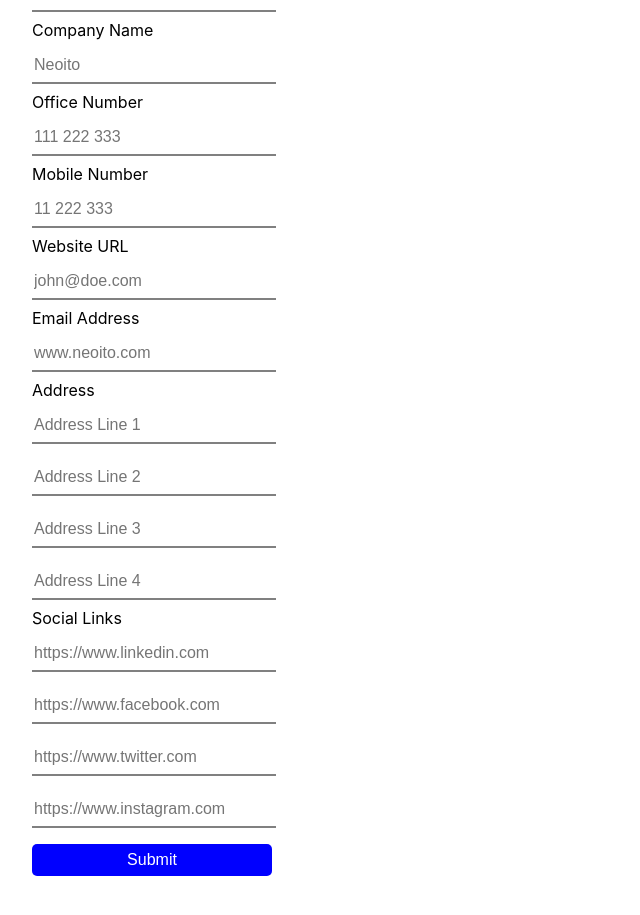
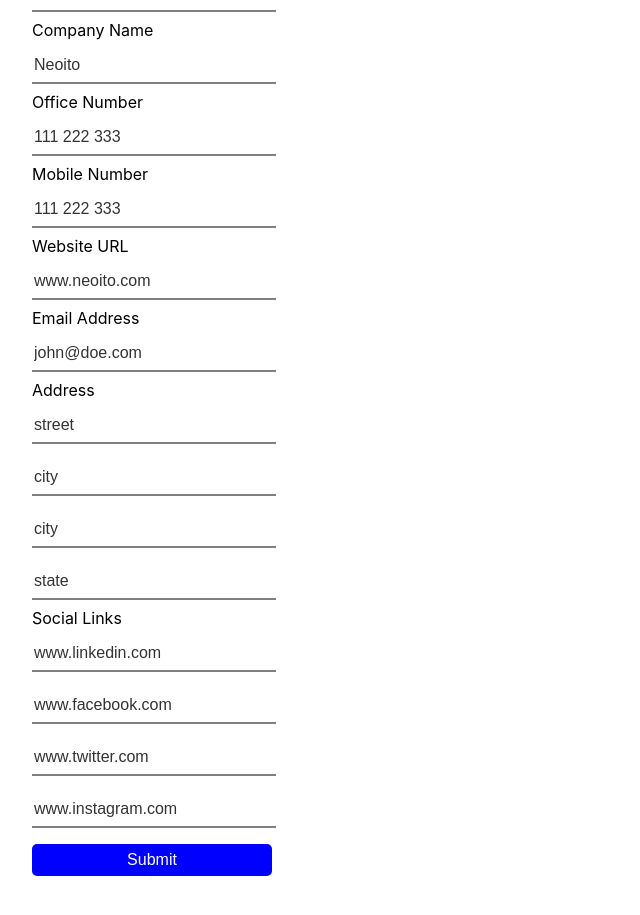
Before and after one commit to akhilalekha/email-signature, a React (Create React App) app: page / in a window 1280 px wide. Shown: the part 347-1262 px from the top of the page, without its empty margins (0-640 px from the left). Built offline with nearby package versions, Linux system fonts and the light colour scheme.

Commit message:
add default values, label ids

```diff
--- a/src/Form.jsx
+++ b/src/Form.jsx
@@ -4,29 +4,63 @@ import { useForm } from "react-hook-form";
 import "./form.css";
 
 function Form() {
-	const { register, handleSubmit } = useForm();
+	const { register, handleSubmit } = useForm({
+		defaultValues: {
+			firstName: "John",
+			lastName: "Doe",
+			jobTitle: "Consultant",
+			department: "Business",
+			companyName: "Neoito",
+			phoneNum: "111 222 333",
+			mobileNum: "111 222 333",
+			siteUrl: "www.neoito.com",
+			email: "john@doe.com",
+			addLine1: "street",
+			addLine2: "city",
+			addLine3: "city",
+			addLine4: "state",
+			linkedin: "www.linkedin.com",
+			facebook: "www.facebook.com",
+			twitter: "www.twitter.com",
+			instagram: "www.instagram.com",
+			isDeveloper: true
+		}
+	});
 	const onSubmit = data => console.log(data);
 
 	return (
 		<form className="form" onSubmit={handleSubmit(onSubmit)}>
-			<label>First Name</label>
+			<label htmlFor="firstName">First Name</label>
 			<input name="firstName" ref={register} placeholder="John" />
-			<label>Last Name</label>
+
+			<label htmlFor="lastName">Last Name</label>
 			<input name="lastName" ref={register} placeholder="Doe" />
-			<label>Job Title</label>
+
+			<label htmlFor="jobTitle">Job Title</label>
 			<input name="jobTitle" ref={register} placeholder="Consultant" />
-			<label>Department</label>
+
+			<label htmlFor="department">Department</label>
 			<input name="department" ref={register} placeholder="Business" />
-			<label>Company Name</label>
+
+			<label htmlFor="companyName">Company Name</label>
 			<input name="companyName" ref={register} placeholder="Neoito" />
-			<label>Office Number</label>
+
+			<label htmlFor="phoneNum">Office Number</label>
 			<input name="phoneNum" ref={register} placeholder="111 222 333" />
-			<label>Mobile Number</label>
+
+			<label htmlFor="mobileNum">Mobile Number</label>
 			<input name="mobileNum" ref={register} placeholder="11 222 333" />
-			<label>Website URL</label>
+
+			<label htmlFor="siteUrl">Website URL</label>
 			<input name="siteUrl" ref={register} placeholder="john@doe.com" />
-			<label>Email Address</label>
-			<input name="email" ref={register} placeholder="www.neoito.com" />
+
+			<label htmlFor="email">Email Address</label>
+			<input
+				name="email"
+				ref={register}
+				placeholder="www.neoito.com"
+				type="email"
+			/>
 			<label>Address</label>
 			<input name="addLine1" ref={register} placeholder="Address Line 1" />
 			<input name="addLine2" ref={register} placeholder="Address Line 2" />
```
Also changed, not shown: public/manifest.json.
